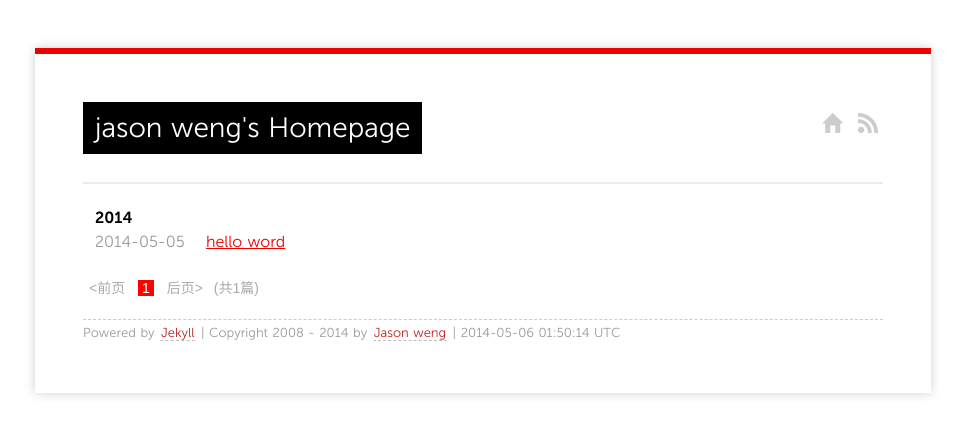
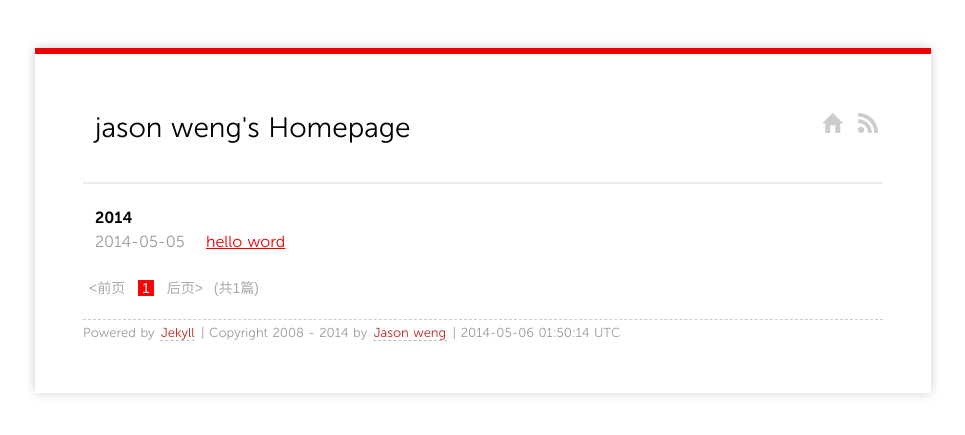
Before and after one commit to jasonweng/jasonweng.github.io, a Jekyll site: the page built from index.html, in a window 1280 px wide. Shown: the top 435 px of the page, without its empty margins (157-1122 px from the left). Built offline with Jekyll 4.4.1, drawn with Linux system fonts in a browser that asks for light colours; Markdown is read by kramdown in place of the engine named in the settings; the list of posts is cut into pages by our own code.

Commit message:
adjust layout

```diff
--- a/_config.yml
+++ b/_config.yml
@@ -1,5 +1,5 @@
 baseurl: /
-markdown: rdiscount
+markdown: kramdown
 author: jasonweng
 pygments: true
 paginate: 24
--- a/media/css/screen.css
+++ b/media/css/screen.css
@@ -82,8 +82,6 @@
     font-size: 28px;
     line-height: 28px;
     margin: 0 0 28px 0;
-	background-color: #000;
-	color: #fff;
 	display: inline-block;
 	padding: 12px;
 }
@@ -242,10 +240,9 @@
 
 footer a:hover {
     color: rgba(250,250,250,1.0) !important;
-    -webkit-border-radius: 4px;
+    border-radius: 4px;
     border: 1px solid rgba(0,0,0,0.45);
     text-shadow: rgba(0,0,0,0.6) 0px -1px 0px;
     background: -webkit-gradient(linear, left top, left bottom, from(rgba(110,110,110,1.0)), to(rgba(100,100,100,1.0)));
-    -webkit-box-shadow: rgba(0,0,0,1.0) 0px 0px 2px,rgba(255,255,255,0.15) 0px 1px 1px inset;
     text-decoration: none;
 }
```
